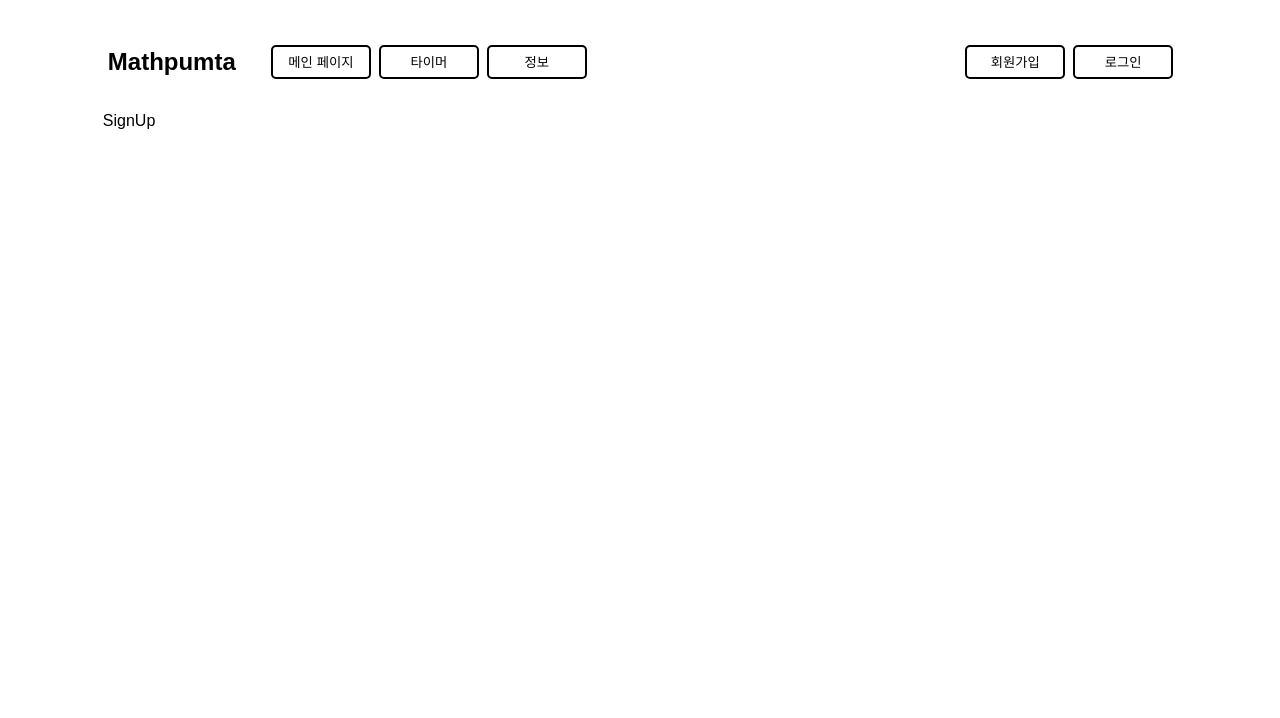
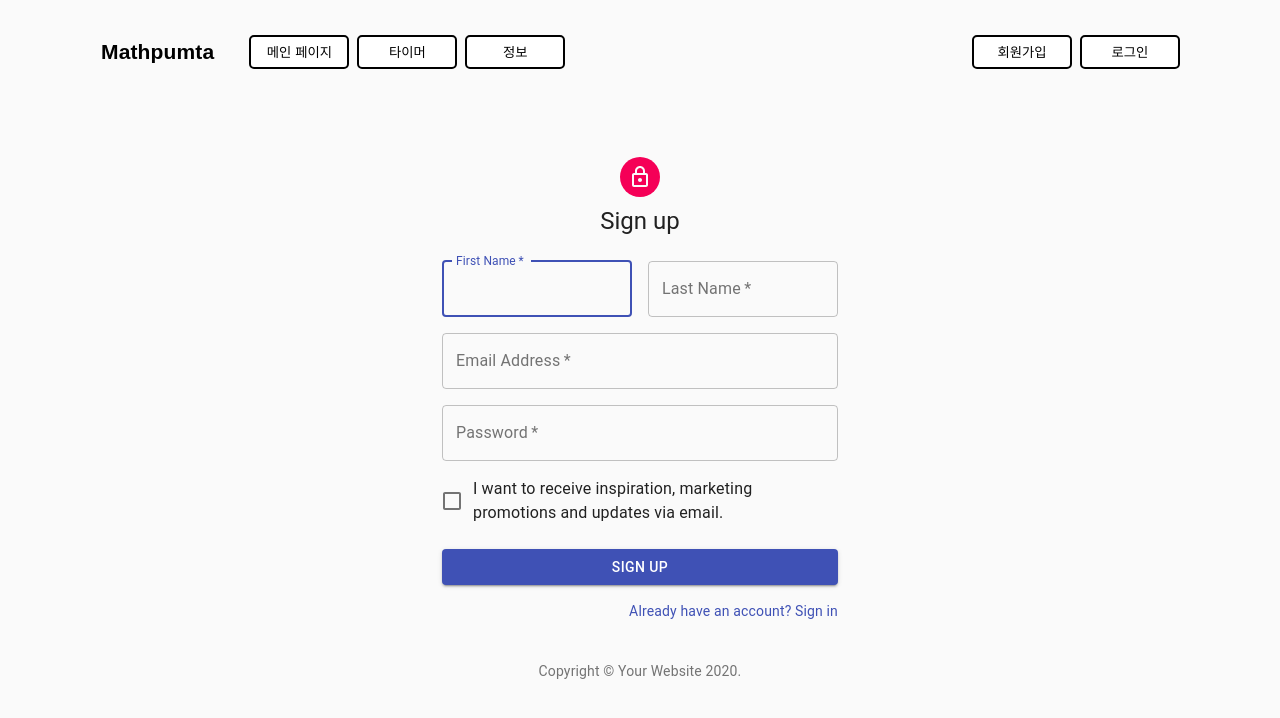
Before and after one commit to YeongT/mathpumta, a React (Create React App) app: page /auth/signup in a window 1280 px wide. Shown: the top 718 px of the page. Built offline with nearby package versions, Linux system fonts and the light colour scheme; a web font is replaced by a local one.

Commit message:
feat : complete login page, add signup page

```diff
--- a/package.json
+++ b/package.json
@@ -9,6 +9,7 @@
     "@testing-library/jest-dom": "^5.11.4",
     "@testing-library/react": "^11.1.0",
     "@testing-library/user-event": "^12.1.10",
+    "axios": "^0.21.0",
     "prop-types": "^15.7.2",
     "react": "^17.0.1",
     "react-dom": "^17.0.1",
--- /dev/null
+++ b/src/components/InnerAPI/AfterLoginHandler.js
@@ -0,0 +1,6 @@
+const onLoginTask = () => {
+  alert('login');
+  return false;
+};
+
+export default onLoginTask;
--- a/src/pages/login.js
+++ b/src/pages/login.js
@@ -3,6 +3,7 @@
 import Button from '@material-ui/core/Button';
 import TextField from '@material-ui/core/TextField';
 import { makeStyles } from '@material-ui/core/styles';
+import LoginHandler from '../components/InnerAPI/AfterLoginHandler';
 
 const LoginForm = styled.div`
   margin-top: 60px;
@@ -14,6 +15,11 @@
 const TitleWrapper = styled.div`
   max-width: '10px';
   margin: auto auto;
+  -ms-user-select: none;
+  -moz-user-select: -moz-none;
+  -webkit-user-select: none;
+  -khtml-user-select: none;
+  user-select: none;
 `;
 
 const useStyles = makeStyles((theme) => ({
@@ -30,6 +36,7 @@
     fontFamily: 'Black Han Sans',
   },
   register: {
+    marginTop: '60px',
     border: 0,
     outline: 0,
     flexDirection: 'column',
@@ -50,14 +57,20 @@
         <TitleWrapper>
           <h1>로그인</h1>
         </TitleWrapper>
-        <form className={classes.form}>
+        <form
+          className={classes.form}
+          action={'/auth/login/complete'}
+          onSubmit={LoginHandler}
+        >
           <TextField
             variant="outlined"
             margin="normal"
             required
             fullWidth
             id="email"
-            label="Email Address"
+            label={
+              <div style={{ fontFamily: 'Noto Sans KR' }}>이메일 주소</div>
+            }
             name="email"
             autoComplete="email"
             autoFocus
@@ -68,7 +81,7 @@
             required
             fullWidth
             name="password"
-            label="Password"
+            label={<div style={{ fontFamily: 'Noto Sans KR' }}>비밀번호</div>}
             type="password"
             id="password"
             autoComplete="current-password"
--- a/src/pages/signup.js
+++ b/src/pages/signup.js
@@ -1,11 +1,140 @@
 import React from 'react';
+import Avatar from '@material-ui/core/Avatar';
+import Button from '@material-ui/core/Button';
+import CssBaseline from '@material-ui/core/CssBaseline';
+import TextField from '@material-ui/core/TextField';
+import FormControlLabel from '@material-ui/core/FormControlLabel';
+import Checkbox from '@material-ui/core/Checkbox';
+import Link from '@material-ui/core/Link';
+import Grid from '@material-ui/core/Grid';
+import Box from '@material-ui/core/Box';
+import LockOutlinedIcon from '@material-ui/icons/LockOutlined';
+import Typography from '@material-ui/core/Typography';
+import { makeStyles } from '@material-ui/core/styles';
+import Container from '@material-ui/core/Container';
 
-const Signup = () => {
+function Copyright() {
   return (
-    <>
-      <p>SignUp</p>
-    </>
+    <Typography variant="body2" color="textSecondary" align="center">
+      {'Copyright © '}
+      <Link color="inherit" href="https://material-ui.com/">
+        Your Website
+      </Link>{' '}
+      {new Date().getFullYear()}
+      {'.'}
+    </Typography>
   );
-};
+}
 
-export default Signup;
+const useStyles = makeStyles((theme) => ({
+  paper: {
+    marginTop: theme.spacing(8),
+    display: 'flex',
+    flexDirection: 'column',
+    alignItems: 'center',
+  },
+  avatar: {
+    margin: theme.spacing(1),
+    backgroundColor: theme.palette.secondary.main,
+  },
+  form: {
+    width: '100%', // Fix IE 11 issue.
+    marginTop: theme.spacing(3),
+  },
+  submit: {
+    margin: theme.spacing(3, 0, 2),
+  },
+}));
+
+export default function SignUp() {
+  const classes = useStyles();
+
+  return (
+    <Container component="main" maxWidth="xs">
+      <CssBaseline />
+      <div className={classes.paper}>
+        <Avatar className={classes.avatar}>
+          <LockOutlinedIcon />
+        </Avatar>
+        <Typography component="h1" variant="h5">
+          Sign up
+        </Typography>
+        <form className={classes.form} noValidate>
+          <Grid container spacing={2}>
+            <Grid item xs={12} sm={6}>
+              <TextField
+                autoComplete="fname"
+                name="firstName"
+                variant="outlined"
+                required
+                fullWidth
+                id="firstName"
+                label="First Name"
+                autoFocus
+              />
+            </Grid>
+            <Grid item xs={12} sm={6}>
+              <TextField
+                variant="outlined"
+                required
+                fullWidth
+                id="lastName"
+                label="Last Name"
+                name="lastName"
+                autoComplete="lname"
+              />
+            </Grid>
+            <Grid item xs={12}>
+              <TextField
+                variant="outlined"
+                required
+                fullWidth
+                id="email"
+                label="Email Address"
+                name="email"
+                autoComplete="email"
+              />
+            </Grid>
+            <Grid item xs={12}>
+              <TextField
+                variant="outlined"
+                required
+                fullWidth
+                name="password"
+                label="Password"
+                type="password"
+                id="password"
+                autoComplete="current-password"
+              />
+            </Grid>
+            <Grid item xs={12}>
+              <FormControlLabel
+                control={<Checkbox value="allowExtraEmails" color="primary" />}
+                label="I want to receive inspiration, marketing promotions and updates via email."
+              />
+            </Grid>
+          </Grid>
+          <Button
+            type="submit"
+            fullWidth
+            variant="contained"
+            color="primary"
+            className={classes.submit}
+          >
+            Sign Up
+          </Button>
+          <Grid container justify="flex-end">
+            <Grid item>
+              <Link href="#" variant="body2">
+                Already have an account? Sign in
+              </Link>
+            </Grid>
+          </Grid>
+        </form>
+      </div>
+      <Box mt={5}>
+        <Copyright />
+      </Box>
+    </Container>
+  );
+}
```
Also changed, not shown: 1 other file (tests, documents, lock files or other folders).
